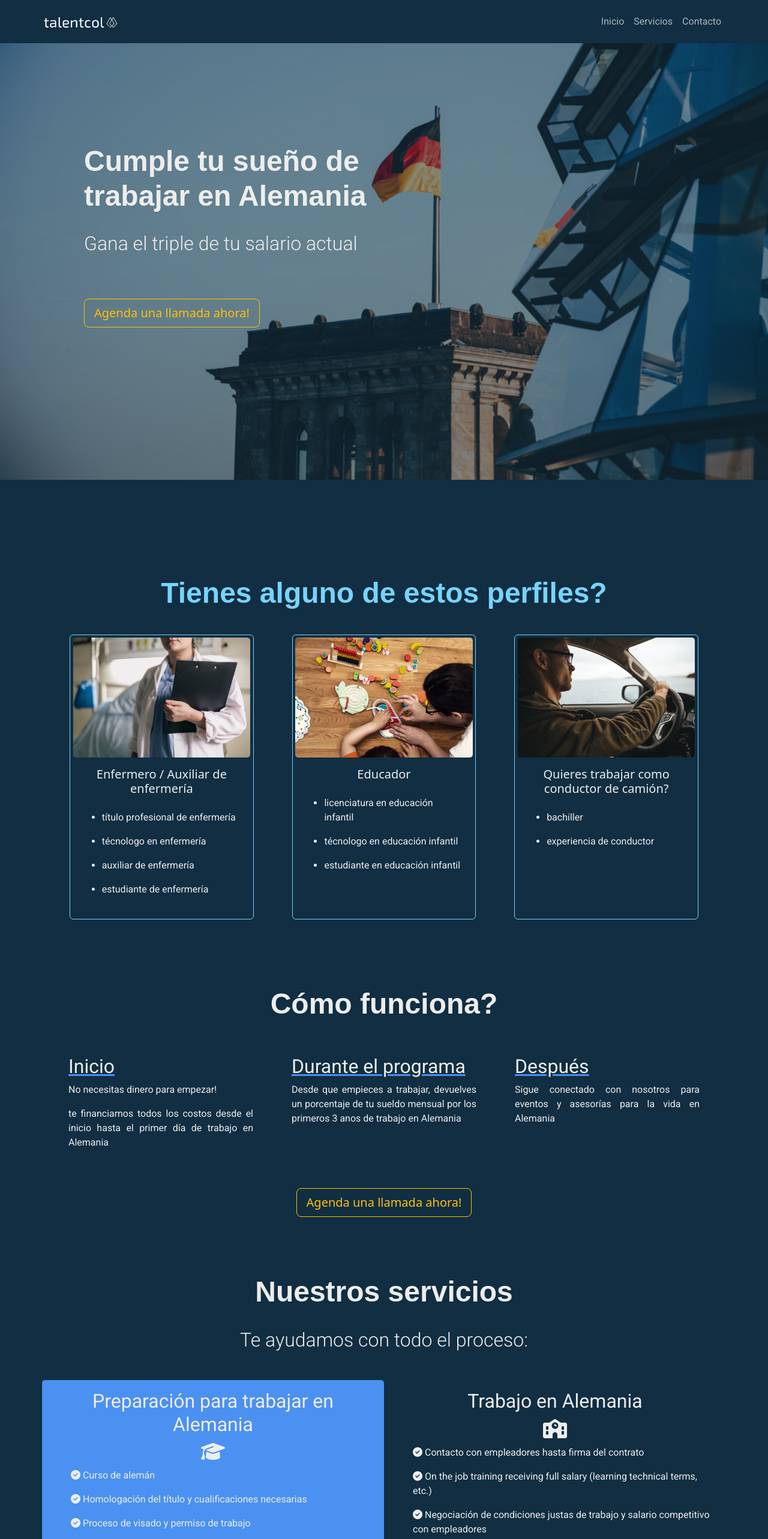
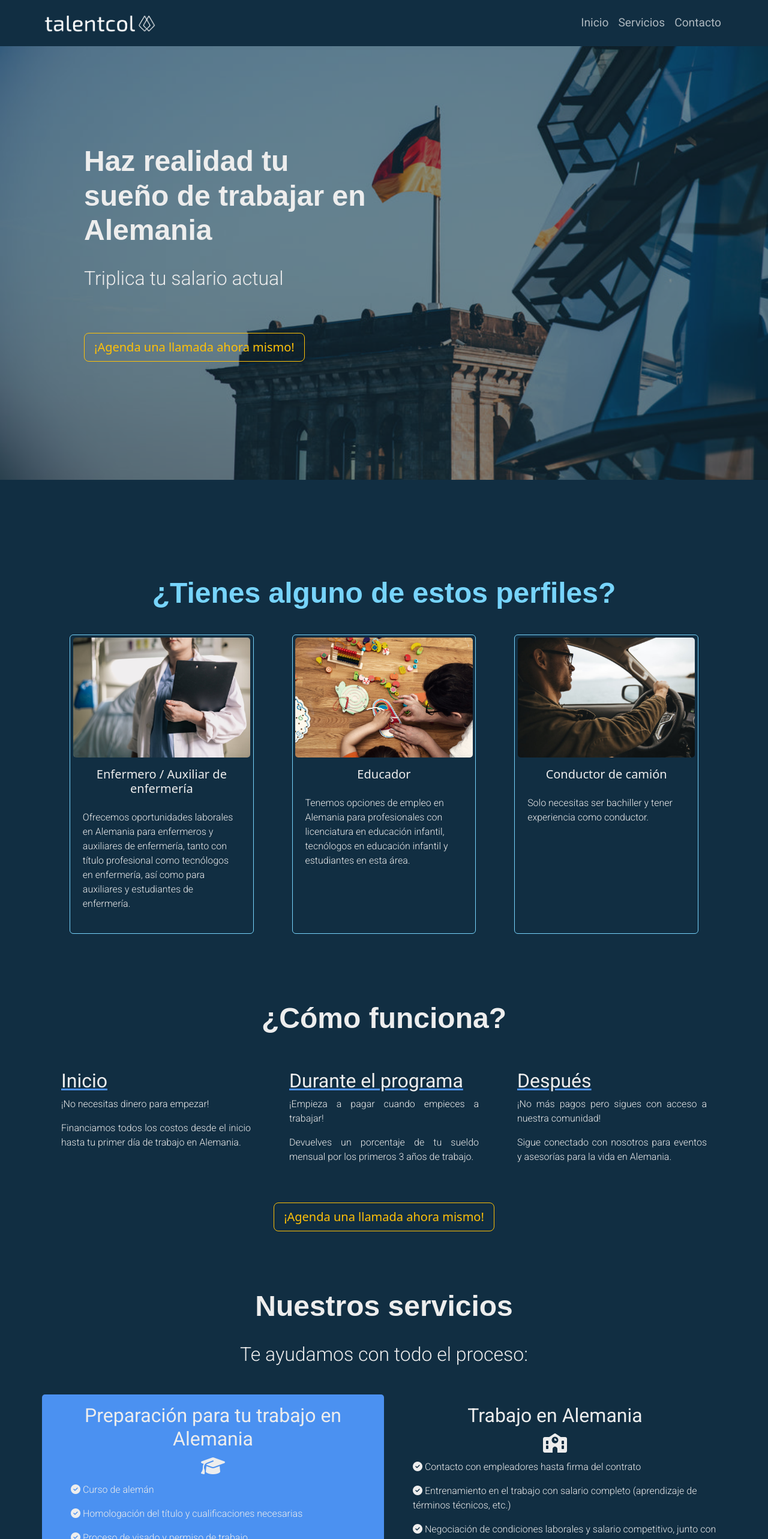
Before and after one commit to catalina-acosta/talentcol, a React (Create React App) app: page / in a window 1280 px wide. Shown: the top 2566 px of the page at 60% size. Built offline with nearby package versions, Linux system fonts and the light colour scheme.

Commit message:
final text added

```diff
--- a/src/App.css
+++ b/src/App.css
@@ -15,6 +15,7 @@ html, main {
 a.nav-link {
   font-family: 'Roboto', sans-serif;
   font-weight: 400;
+  font-size: larger;
 }
 
 img {
@@ -31,3 +32,7 @@ h1 {
 h2, h3, h4, p {
   font-family: 'roboto', sans-serif;
 }
+
+p {
+  font-weight: 100;
+}
--- a/src/components/Contact.js
+++ b/src/components/Contact.js
@@ -1,6 +1,7 @@
 import React from 'react'
 import {Container, Col, Form, Row, Button} from 'react-bootstrap'
 import '../styles/Contact.css'
+import logoGraphic from '../assets/talentcol-logo-graphic.png'
 
 function Contact() {
   return (
@@ -34,7 +35,7 @@ function Contact() {
             </Col>
           </Row>
           <div className='btn-holder'>
-            <Button variant="outline-warning" type='submit' size="lg" >Submit</Button>
+            <Button variant="outline-warning" type='submit' size="lg" >Enviar</Button>
           </div>
         </Form>
         <Container className='call-block'>
@@ -43,6 +44,9 @@ function Contact() {
               Agenda una llamada ahora!
           </Button>
         </Container>
+        <Container style={{textAlign:"center"}}>
+          <img alt="logo" src={logoGraphic} style={{maxWidth:"8rem"}} className='mt-5'></img>
+        </Container>
       </Container>
     </section>
   )
--- a/src/components/Header.js
+++ b/src/components/Header.js
@@ -10,7 +10,7 @@ function Header() {
     <Navbar data-bs-theme="dark" expand="lg" style={{backgroundColor:"var(--background-color)"}} fixed='top'>
     <Container className='navbar'>
       <Navbar.Brand href="#home">
-        <img src={logo} alt='Talentcol Logo' style={{maxWidth:"8rem"}} className='logo'/>
+        <img src={logo} alt='Talentcol Logo' style={{maxWidth:"12rem"}} className='logo'/>
       </Navbar.Brand>
       <Navbar.Toggle aria-controls="basic-navbar-nav" />
       <Navbar.Collapse id="basic-navbar-nav" >
--- a/src/components/Hero.js
+++ b/src/components/Hero.js
@@ -12,10 +12,10 @@ function Hero() {
         <Image src={heroImg} alt='Bundestag' className='hero-img' />
         <div className='hero-overlay' />
         <Container className='hero-text-block' fluid>
-          <h1 className='title'>Cumple tu sueño de trabajar en Alemania</h1>
-          <h2 className='subtitle'>Gana el triple de tu salario actual</h2>
+          <h1 className='title'>Haz realidad tu sueño de trabajar en <span>Alemania</span></h1>
+          <h2 className='subtitle'><span>Triplica</span> tu salario actual</h2>
           <Button variant='outline-warning' size='lg' href='https://calendly.com/cata-webdev/30min'>
-            Agenda una llamada ahora!
+          ¡Agenda una llamada ahora mismo!
           </Button>
         </Container>
       </Container>
--- a/src/components/Information.js
+++ b/src/components/Information.js
@@ -4,27 +4,29 @@ import { Container, Col, Row, Button } from 'react-bootstrap'
 
 function Information() {
   return (
-    <Container id='info-block'>
-      <h1 className='title'>Cómo funciona?</h1>
+    <Container fluid id='info-block'>
+      <h1 className='title'>¿Cómo funciona?</h1>
       <Container className="my-5">
         <Row>
           <Col sm={12} md={6} lg={4}>
             <h2 className="underline">Inicio</h2>
-            <p>No necesitas dinero para empezar!</p>
-            <p>te financiamos todos los costos desde el inicio hasta el primer día de trabajo en Alemania</p>
+            <p>¡No necesitas dinero para empezar!</p>
+            <p>Financiamos todos los costos desde el inicio hasta tu primer día de trabajo en Alemania.</p>
           </Col>
           <Col sm={12} md={6} lg={4} >
             <h2 className=" underline">Durante el programa</h2>
-            <p>Desde que empieces a trabajar, devuelves un porcentaje de tu sueldo mensual por los primeros 3 anos de trabajo en Alemania</p>
+            <p>¡Empieza a pagar cuando empieces a trabajar!</p>
+            <p>Devuelves un porcentaje de tu sueldo mensual por los primeros 3 años de trabajo.</p>
           </Col>
           <Col sm={12} md={6} lg={4}>
             <h2 className=" underline">Después</h2>
-            <p>Sigue conectado con nosotros para eventos y asesorías para la vida en Alemania</p>
+            <p>¡No más pagos pero sigues con acceso a nuestra comunidad!</p>
+            <p>Sigue conectado con nosotros para eventos y asesorías para la vida en Alemania.</p>
           </Col>
         </Row>
       </Container>
       <Button variant='outline-warning' size='lg' href='https://calendly.com/cata-webdev/30min'>
-        Agenda una llamada ahora!
+        ¡Agenda una llamada ahora mismo!
       </Button>
     </Container>
   );
--- a/src/components/Services.js
+++ b/src/components/Services.js
@@ -8,7 +8,7 @@ import nurseImg from '../assets/female-medical-professional-holds-clipboard-in-h
 function Services() {
   return (
     <div className='services-block' id='services'>
-      <Container className='title-holder'><h1 className='title'>Tienes alguno de estos perfiles? </h1></Container>
+      <Container className='title-holder'><h1 className='title'>¿Tienes alguno de estos <span>perfiles</span>?</h1></Container>
       <Container fluid className='cards-container'>
         <Row className='justify-content-center'>
           <Col sm={12} md={6} lg={4} className='mb-3'>
@@ -18,12 +18,7 @@ function Services() {
                 <Card.Title>Enfermero / Auxiliar de enfermería
                 </Card.Title>
                 <Card.Text>
-                  <ul>
-                    <li><p>título profesional de enfermería</p></li>
-                    <li><p>técnologo en enfermería</p></li>
-                    <li><p>auxiliar de enfermería</p></li>
-                    <li><p>estudiante de enfermería</p></li>
-                  </ul>
+                  <p>Ofrecemos oportunidades laborales en Alemania para enfermeros y auxiliares de enfermería, tanto con título profesional como tecnólogos en enfermería, así como para auxiliares y estudiantes de enfermería.</p>
                 </Card.Text>
               </Card.Body>
             </Card>
@@ -34,11 +29,7 @@ function Services() {
               <Card.Body>
                 <Card.Title>Educador</Card.Title>
                 <Card.Text>
-                <ul>
-                    <li><p>licenciatura en educación infantil</p></li>
-                    <li><p>técnologo en educación infantil</p></li>
-                    <li><p>estudiante en educación infantil</p></li>
-                  </ul>
+                <p>Tenemos opciones de empleo en Alemania para profesionales con licenciatura en educación infantil, tecnólogos en educación infantil y estudiantes en esta área.</p>
                 </Card.Text>
               </Card.Body>
             </Card>
@@ -47,12 +38,9 @@ function Services() {
             <Card className='service-card'>
               <Card.Img variant='top' src={truckDriverImg} className='card-img' />
               <Card.Body>
-                <Card.Title>Quieres trabajar como conductor de camión?</Card.Title>
+                <Card.Title>Conductor de camión</Card.Title>
                 <Card.Text>
-                <ul>
-                    <li><p>bachiller</p></li>
-                    <li><p>experiencia de conductor</p></li>
-                  </ul>
+                  <p>Solo necesitas ser bachiller y tener experiencia como conductor.</p>
                 </Card.Text>
               </Card.Body>
             </Card>
--- a/src/components/ServicesMap.js
+++ b/src/components/ServicesMap.js
@@ -12,7 +12,7 @@ function ServicesMap() {
       <Container className="text-center my-5">
         <Row>
           <Col md={6} className="item light-blue">
-              <h2>Preparación para trabajar en Alemania</h2>
+              <h2>Preparación para tu trabajo en Alemania</h2>
               <h2><i class="fa-solid fa-graduation-cap"></i></h2>
               <ul>
                 <li><p><i class="fa-solid fa-circle-check"></i> Curso de alemán</p></li>
@@ -25,9 +25,8 @@ function ServicesMap() {
               <h2><i class="fa-solid fa-school"></i></h2>
               <ul>
               <li><p><i class="fa-solid fa-circle-check"></i> Contacto con empleadores hasta firma del contrato</p></li>
-                <li><p><i class="fa-solid fa-circle-check"></i> On the job training receiving full salary (learning technical terms, etc.)</p></li>
-                <li><p><i class="fa-solid fa-circle-check"></i> Negociación de condiciones justas de trabajo y salario competitivo con empleadores</p></li>
-                <li><p><i class="fa-solid fa-circle-check"></i> Información completa sobre los derechos y obligaciones de la relación laboral en Alemania</p></li>
+                <li><p><i class="fa-solid fa-circle-check"></i> Entrenamiento en el trabajo con salario completo (aprendizaje de términos técnicos, etc.)</p></li>
+                <li><p><i class="fa-solid fa-circle-check"></i> Negociación de condiciones laborales y salario competitivo, junto con información sobre derechos y obligaciones en Alemania.</p></li>
               </ul>
           </Col>
         </Row>
```
Also changed, not shown: src/assets/talentcol-logo-graphic.png (added).
